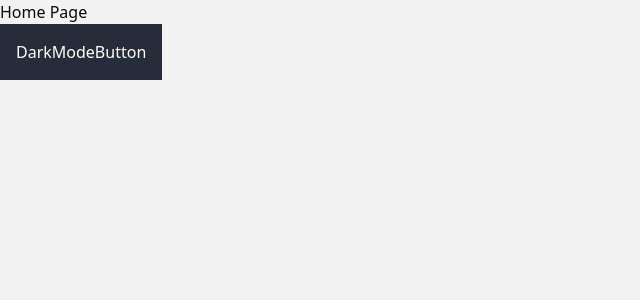
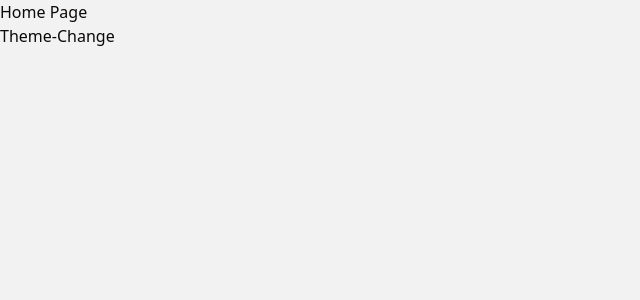
Before and after one commit to LuisKlopp/hyeon-blog-deploy-2, a Next.js app: page / in a window 1280 px wide. Shown: the top 300 px of the page, without its empty margins (0-640 px from the left). Built offline with nearby package versions, Linux system fonts and the light colour scheme.

Commit message:
Feat: theme-provider 설치 및 다크모드 적용

```diff
--- a/app/layout.tsx
+++ b/app/layout.tsx
@@ -1,3 +1,5 @@
+import { ThemeProvider } from "@/components/theme-provider";
+
 import "../style/globals.css";
 import type { Metadata } from "next";
 
@@ -7,15 +9,23 @@ export default function RootLayout({
   children: React.ReactNode;
 }) {
   return (
-    <html lang="ko">
-      <body>{children}</body>
+    <html lang="ko" suppressHydrationWarning>
+      <body>
+        <ThemeProvider
+          attribute="class"
+          defaultTheme="light"
+          enableSystem
+          storageKey="blog-theme"
+          disableTransitionOnChange
+        >
+          {children}
+        </ThemeProvider>
+      </body>
     </html>
   );
 }
 
-export const metadata = {
-  title: {
-    default: "RyuHyeon | Frontend Engineer",
-  },
+export const metadata: Metadata = {
+  title: "RyuHyeon | Frontend Engineer",
   description: "RyuHyeon의 블로그입니다.",
 };
--- a/app/not-found.tsx
+++ b/app/not-found.tsx
@@ -1,7 +1,9 @@
 const NotFound = () => {
   return (
     <div className="w-full h-full flex justify-center items-center">
-      <span className="text-2xl">존재하지 않는 페이지입니다!</span>
+      <span className="text-2xl">
+        존재하지 않는 페이지입니다!
+      </span>
     </div>
   );
 };
--- a/app/page.tsx
+++ b/app/page.tsx
@@ -1,10 +1,12 @@
+"use client";
+
+import ThemeChanger from "@/components/theme-changer";
+
 const HomePage = () => {
   return (
     <div className="w-full h-full bg-blogBackground dark:bg-blogBlack">
       <h1>Home Page</h1>
-      <button className="bg-blogBlack text-white p-4">
-        DarkModeButton
-      </button>
+      <ThemeChanger />
     </div>
   );
 };
--- /dev/null
+++ b/components/theme-changer.tsx
@@ -0,0 +1,22 @@
+"use client";
+
+import { useTheme } from "next-themes";
+
+const ThemeChanger = () => {
+  const { setTheme, theme } = useTheme();
+
+  const themeToggle = () => {
+    console.log(theme);
+    setTheme(theme === "dark" ? "light" : "dark");
+  };
+
+  return (
+    <div>
+      <button type="button" onClick={themeToggle}>
+        Theme-Change
+      </button>
+    </div>
+  );
+};
+
+export default ThemeChanger;
--- /dev/null
+++ b/components/theme-provider.tsx
@@ -0,0 +1,16 @@
+"use client";
+
+import * as React from "react";
+import { ThemeProvider as NextThemesProvider } from "next-themes";
+import { type ThemeProviderProps } from "next-themes/dist/types";
+
+export function ThemeProvider({
+  children,
+  ...props
+}: ThemeProviderProps) {
+  return (
+    <NextThemesProvider {...props}>
+      {children}
+    </NextThemesProvider>
+  );
+}
```
